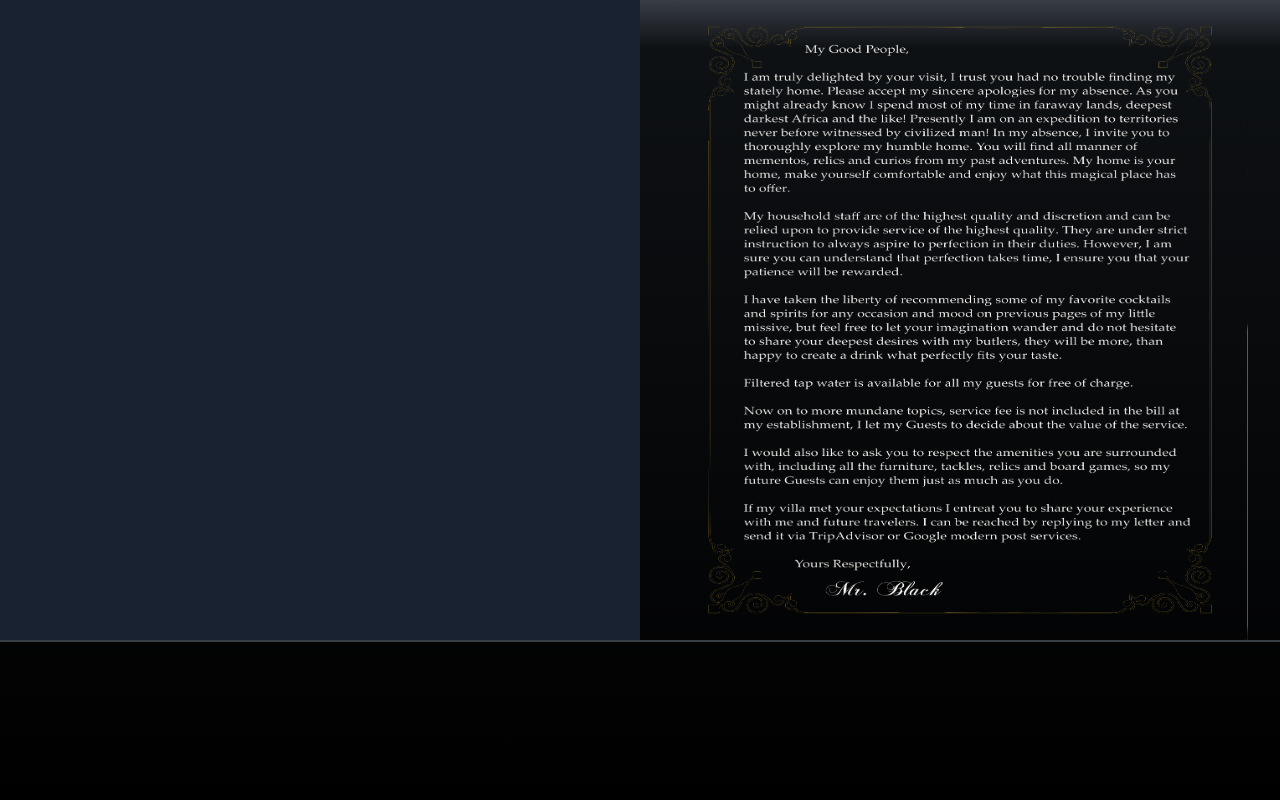
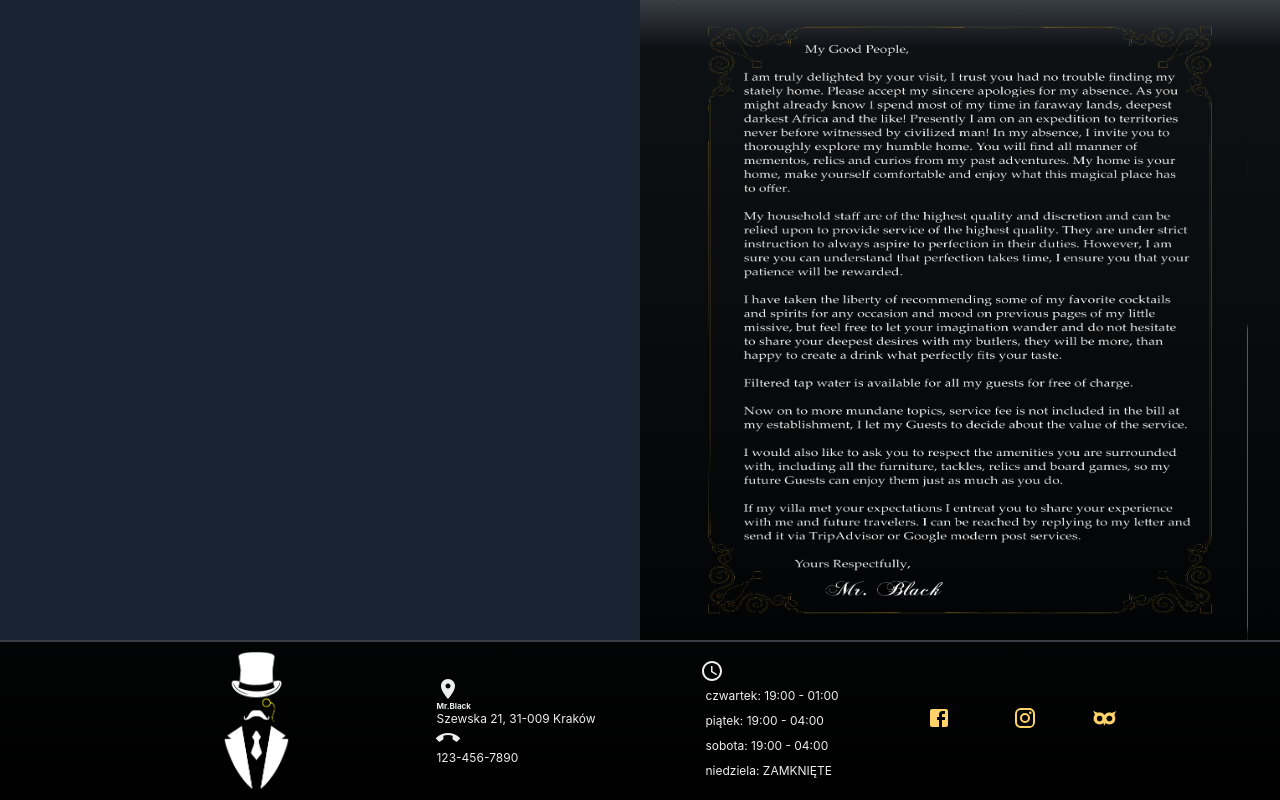
Before and after one commit to mattia-centini/mrblack-react, a React (Create React App) app: page / in a window 1280 px wide. Shown: the part 3120-3920 px from the top of the page. Built offline with nearby package versions, Linux system fonts and the light colour scheme; the HTML template or start-up script is replaced by a standard one.

Commit message:
completed footer

```diff
--- a/src/components/Footer.css
+++ b/src/components/Footer.css
@@ -10,11 +10,6 @@
     display: flex;
     justify-content: center;
     align-items: center;
-}
-.footer__bottom{
-    height: 20vh;
-    width: 100%;
-    border-top: 2px solid #393e46;
 }
 
 .footer__topLeft{
@@ -31,3 +26,48 @@
     background-size: 90% 100%;
     background-repeat: no-repeat;
 }
+
+.footer__bottom{
+    height: 20vh;
+    width: 100%;
+    border-top: 2px solid #393e46;
+    display: flex;
+    justify-content: center;
+    align-items: center;
+}
+
+.footer__bottomLogo{
+    height: 90%;
+    width: 20vw;
+    background-image: url('../media/Mrblack-logo.png');
+    background-size: contain;
+    background-position: center;
+    background-repeat: no-repeat;
+    display: flex;
+    justify-content: center;
+
+}
+
+.footer__bottomContacts{
+    height: 100%;
+    width: 40vw;
+    display: flex;
+    flex-direction: row;
+    justify-content: space-around;
+    font-size: 12px;
+    color: #eeeeee;
+    align-items: center;
+}
+
+.footer__bottomIcons{
+    height: 100%;
+    width: 20vw;
+    display: flex;
+    flex-direction: column;
+    justify-content: space-around;
+    color: #eeeeee;
+}
+
+.footer__bottomIconsColour{
+    color: #eeeeee;
+}
--- a/src/components/Footer.js
+++ b/src/components/Footer.js
@@ -1,5 +1,12 @@
 import React from 'react'
 import './Footer.css'
+import RoomIcon from '@material-ui/icons/Room';
+import CallEndIcon from '@material-ui/icons/CallEnd';
+import QueryBuilderIcon from '@material-ui/icons/QueryBuilder';
+import FacebookIcon from '@material-ui/icons/Facebook';
+import InstagramIcon from '@material-ui/icons/Instagram';
+import IconButton from '@material-ui/core/IconButton';
+import owl from '../media/owl.png'
 
 function Footer() {
     return (
@@ -10,7 +17,41 @@ function Footer() {
                 <div className='footer__topRight'></div>
             </div>
             <div className='footer__bottom'>
+                <div className='footer__bottomLogo'></div>
+                <div className='footer__bottomContacts'>
 
+                            <div className='contact__address'>
+                                <RoomIcon/>
+                                <h6>Mr.Black</h6>
+                                <p>Szewska 21, 31-009 Kraków</p>
+                                <div className='contact__phone'>
+                                <CallEndIcon />
+                                <a href="tel:+1123-456-7890">123-456-7890</a>
+                                </div>
+                            </div>
+
+                            <div className='contact__hours'>
+                                <QueryBuilderIcon />
+                                <ul>
+
+                                    <li>czwartek: 19:00 - 01:00</li>
+                                    <li>piątek: 19:00 - 04:00</li>
+                                    <li>sobota: 19:00 - 04:00</li>
+                                    <li>niedziela: ZAMKNIĘTE</li>
+                                </ul>
+                            </div>
+                 </div>
+
+                <div className='footer__bottomIcons'>
+                        <div className='header__right'>
+                            <IconButton size='large'><a className='header__rightAnchor' href="https://www.facebook.com/bar.mr.black/" rel='noopener' target='_blank'><FacebookIcon className='facebook' size='large'/></a></IconButton>
+                            <IconButton size='large'><a className='header__rightAnchor' href="https://www.instagram.com/bar.mr.black/" rel='noopener' target='_blank'><InstagramIcon className='facebook' size='large'/></a></IconButton>
+                            <IconButton size='small'><a className='header__rightAnchor' href="https://www.tripadvisor.com/Restaurant_Review-g274772-d15150528-Reviews-Mr_Black_Cocktail_Bar-Krakow_Lesser_Poland_Province_Southern_Poland.html" rel='noopener' target='_blank'><img className='header__rightTA' src={owl} /></a></IconButton>
+                        </div>
+
+
+
+                </div>
             </div>
         </div>
     )
```
